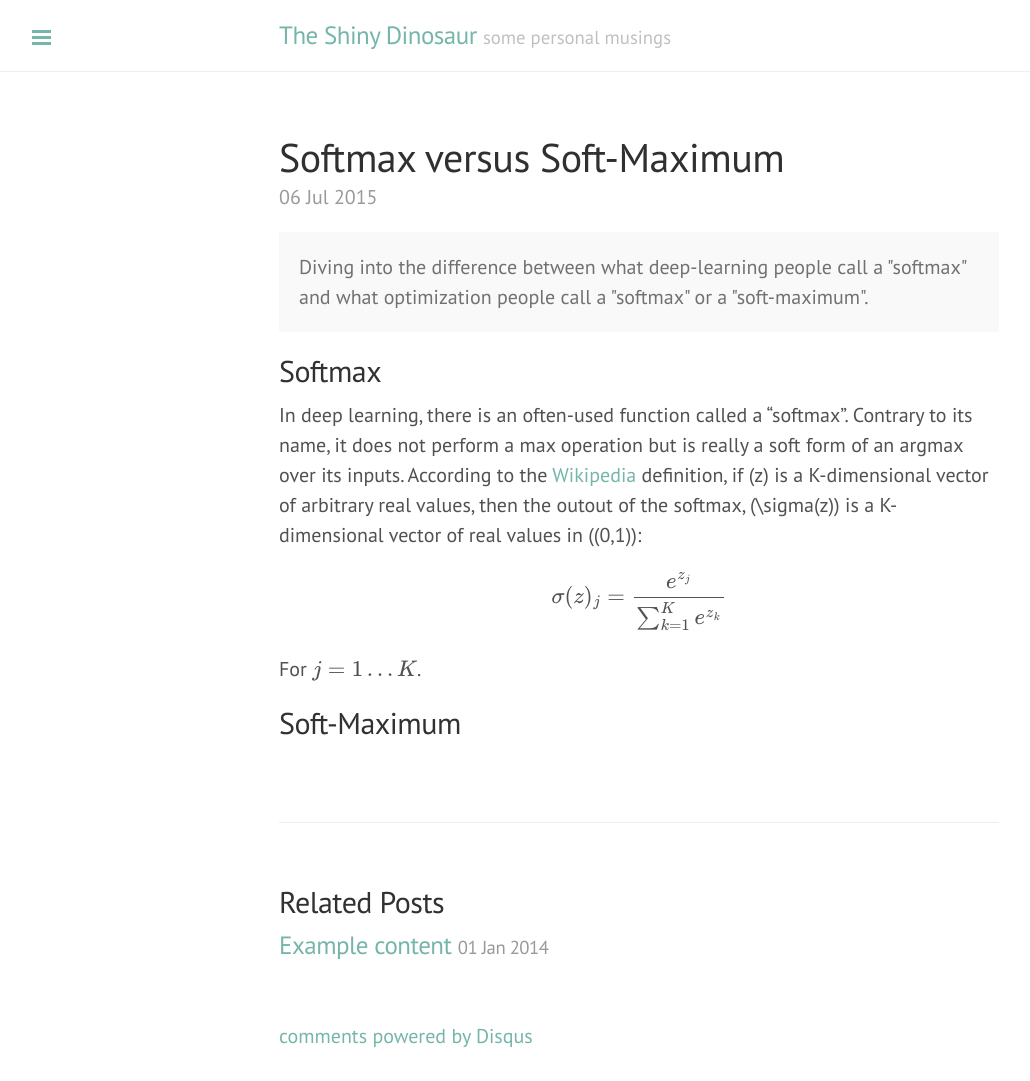
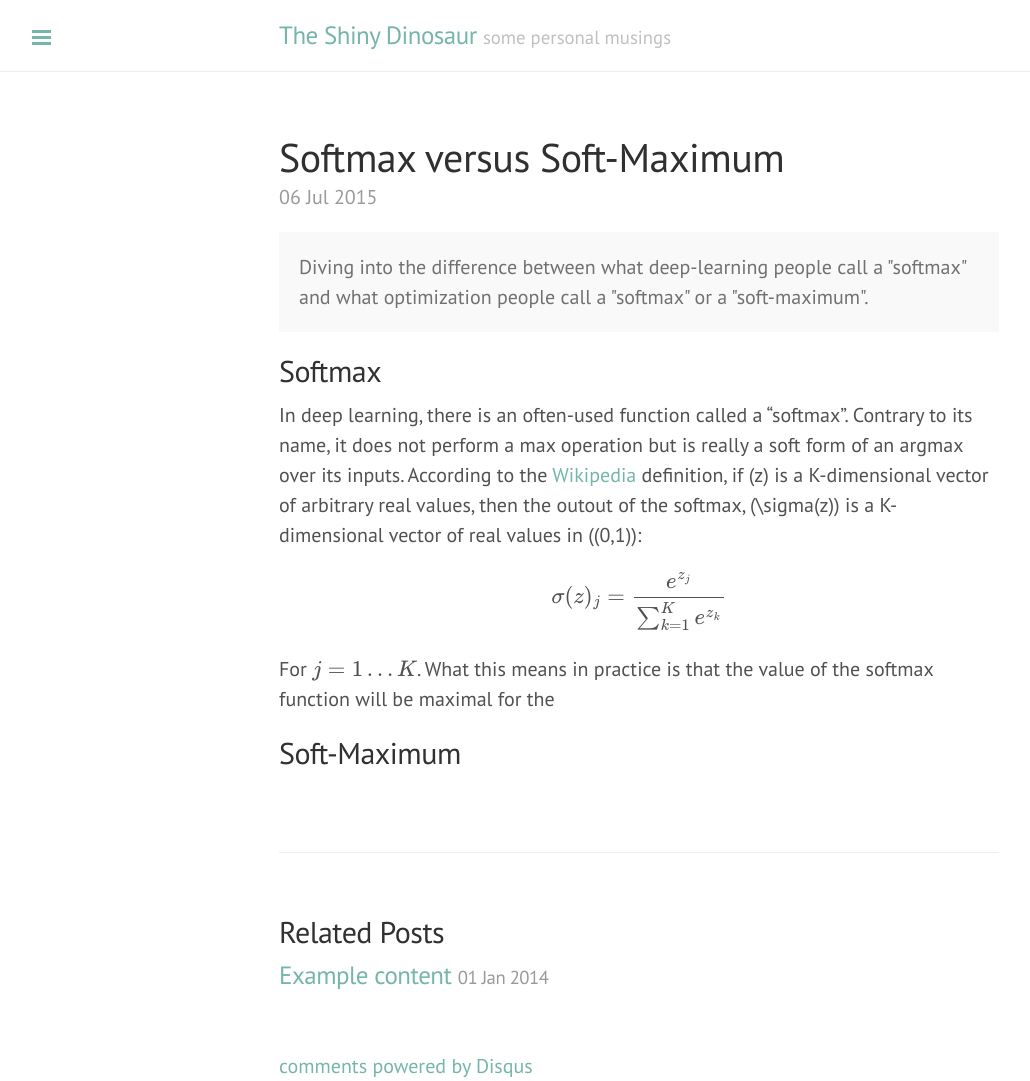
Before and after one commit to shinydinosaur/shinydinosaur.github.io, a Jekyll site: the page built from _posts/2015-07-06-softmax-versus-soft-maximum.md, in a window 1280 px wide. Shown: the whole page, without its empty margins (1-1031 px from the left). Built offline with Jekyll 4.4.1, drawn with Linux system fonts in a browser that asks for light colours; Markdown is read by kramdown in place of the engine named in the settings; formulas are drawn with MathJax 3; comment, search, counter and statistics services are not loaded; before the commit the page ends 1051 px from its top, so only the background shows below that.

Commit message:
Updated 2015-07-06-softmax-versus-soft-maximum.md

```diff
--- a/_posts/2015-07-06-softmax-versus-soft-maximum.md
+++ b/_posts/2015-07-06-softmax-versus-soft-maximum.md
@@ -4,6 +4,7 @@ title: "Softmax versus Soft-Maximum"
 comments: true
 published: true
 ---
+
 
 
 <div class="message">
@@ -15,6 +16,8 @@ In deep learning, there is an often-used function called a "softmax". Contrary t
 
 $$\sigma(z)_j = \frac{e^{z_j}}{\sum_{k=1}^{K}e^{z_k}}$$
 
-For $$j=1\dots K$$.
+For $$j=1\dots K$$. What this means in practice is that the value of the softmax function will be maximal for the
+
+
 
 ## Soft-Maximum
```
